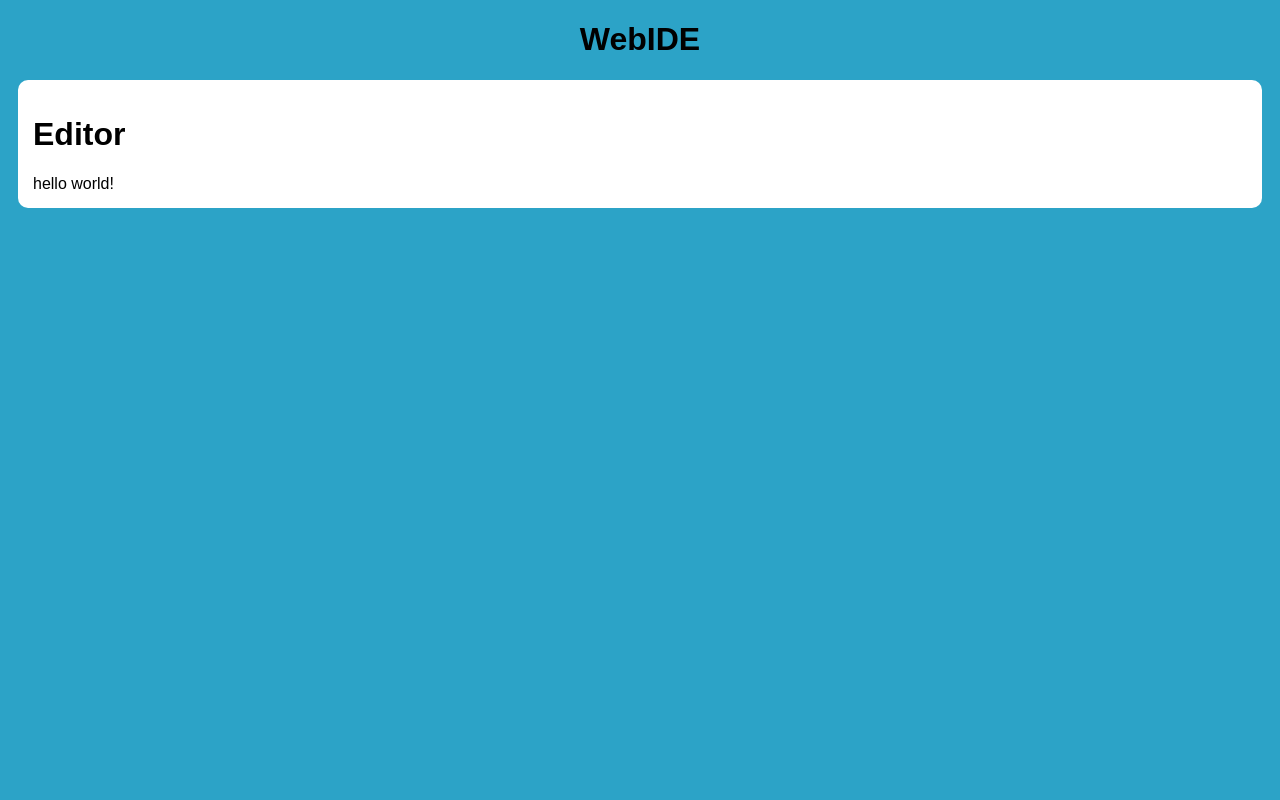
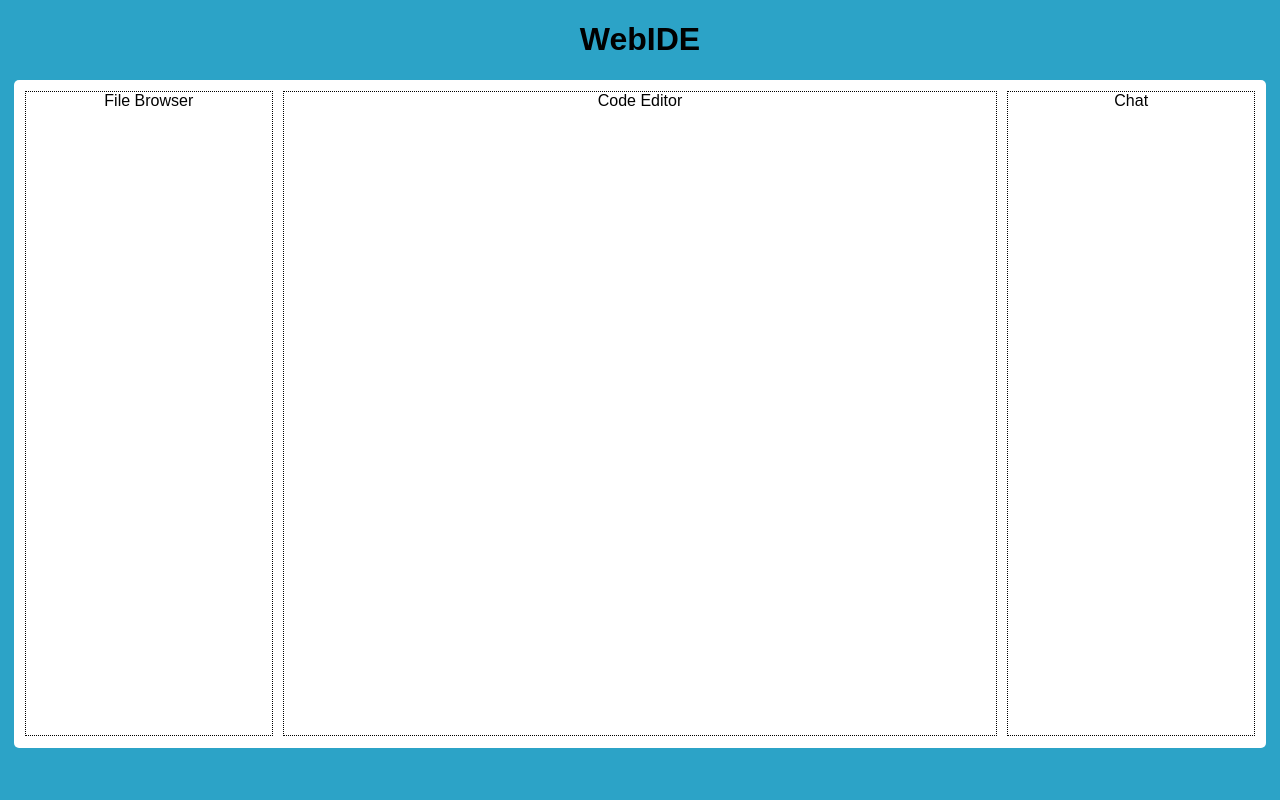
Before and after one commit to ddp34/WebIDEPodgurski2014, a Django app: page /web_ide/editor in a window 1280 px wide. Run offline with Django 3.2, Linux system fonts and the light colour scheme.

Commit message:
basic ui skeleton for editor page

```diff
--- a/webide/static/web_ide/style.css
+++ b/webide/static/web_ide/style.css
@@ -1,5 +1,13 @@
 html * {
      font-family: arial;
+}
+
+html {
+      height: 100%;
+}
+
+body {
+     height: 82%;
 }
 
 .toplayer {
@@ -7,8 +15,38 @@ html * {
 }
 
 .container {
-	  margin: 10px;
-	  padding: 15px;
+	  height: 100%;
+	  margin: 6px;
+	  padding: 6px;
 	  background-color: white;
-	  border-radius: 10px;
+	  border-radius: 5px;
 }
+
+.editorpane {
+	    height: 100%;
+	    text-align: center;
+	    padding: 3px;
+	    margin: 3px;
+}
+
+.leftpane, .rightpane {
+	  width: 20%;
+	  height: 98%;
+	  outline: black dotted thin;
+}
+
+.leftpane {
+	  float: left;
+}
+
+.rightpane {
+	  float: right;
+}
+
+.centerpane {
+	  width: 58%;
+	  height: 98%;
+	  display: inline-block;
+	  outline: black dotted thin;
+
+}
--- a/webide/templates/base.html
+++ b/webide/templates/base.html
@@ -4,6 +4,7 @@
 <html>
 <link rel="stylesheet" type="text/css" href="{% static 'web_ide/style.css' %}" />
   <head>
+    <title>WebIDE</title>
     <h1 align="center">WebIDE</h1>
   </head>
 
--- a/webide/templates/web_ide/editor.html
+++ b/webide/templates/web_ide/editor.html
@@ -1,11 +1,18 @@
 {% extends 'base.html' %}
 {% block body_block %}
-    <head>
-        <title>Editor.html</title>
-    </head>
+      <div class="editorpane">
 
-    <body>
-        <h1>Editor</h1>
-        hello world! <strong>{{ boldmessage }}</strong><br />
-    </body>
+        <div class="leftpane">
+	  File Browser
+	</div>
+
+	<div class="centerpane">
+	  Code Editor
+	</div>
+
+	<div class="rightpane">
+	  Chat
+	</div>
+
+      </div>
 {% endblock %}
```
